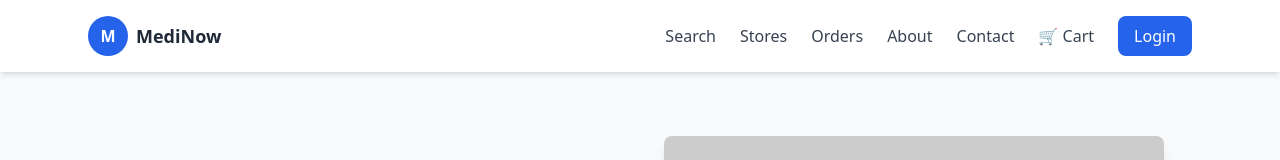
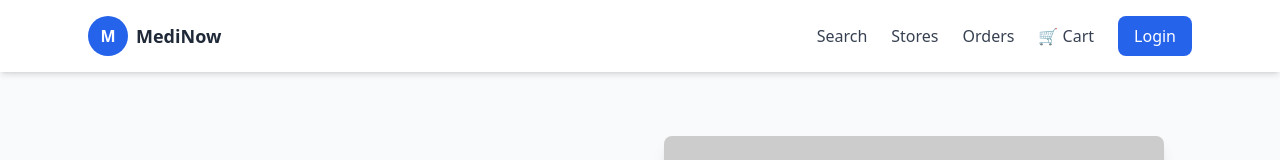
Before and after one commit to Keerthi-1055/Pharmacy, a plain HTML site: page index.html in a window 1280 px wide. Shown: the top 160 px of the page. Drawn offline with nearby package versions, Linux system fonts and the light colour scheme; placeholder pictures from the web are drawn by us.

Commit message:
Updated index.html

```diff
--- a/index.html
+++ b/index.html
@@ -19,8 +19,6 @@
         <a href="search.html" class="hover:text-blue-600">Search</a>
         <a href="stores.html" class="hover:text-blue-600">Stores</a>
         <a href="order.html" class="hover:text-blue-600">Orders</a>
-        <a href="about.html" class="hover:text-blue-600">About</a>
-        <a href="contact.html" class="hover:text-blue-600">Contact</a>
         <a href="cart.html" class="hover:text-blue-600">🛒 Cart</a>
 
         <!-- Login / Logout Button -->
```
